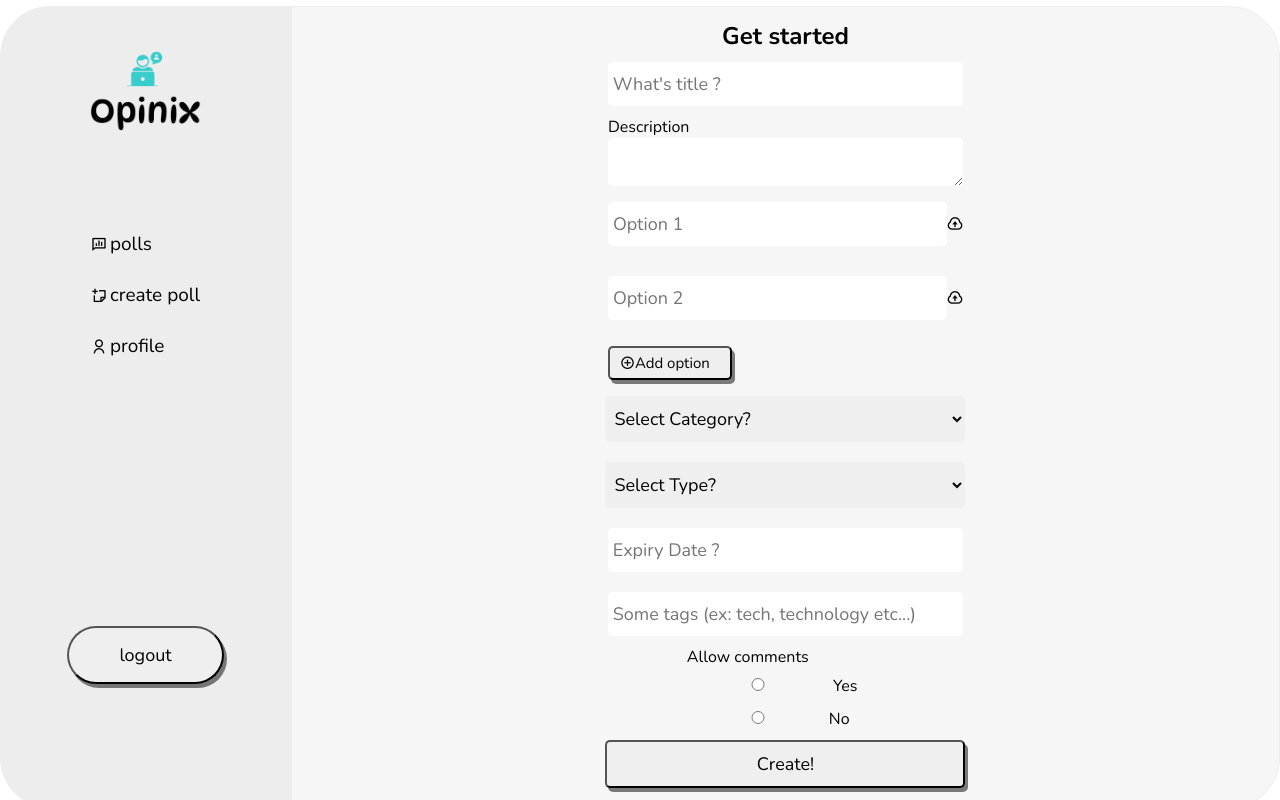
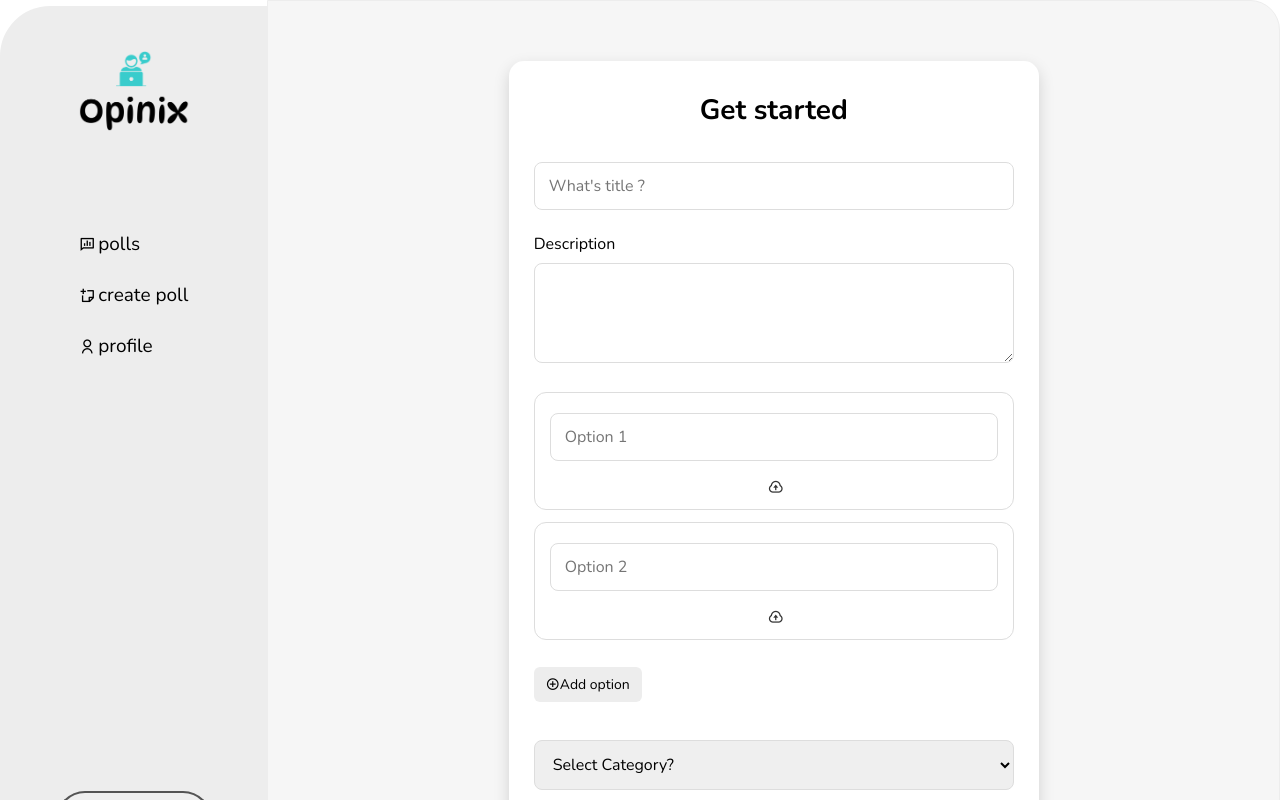
Before and after one commit to jdsteadycode/opinix-web, a React (Vite) app in the folder frontend/: page /create-poll in a window 1280 px wide. Shown: the top 800 px of the page. Built offline with nearby package versions, Linux system fonts and the light colour scheme; sample sign-in values are in the browser's storage.

Commit message:
[*CAUTION*] updated styles for opinix-web

```diff
--- a/frontend/src/App.css
+++ b/frontend/src/App.css
@@ -135,6 +135,7 @@
 }
 
 /* main section */
+/*
 .app-content {
     width: calc(100vw - 100px);
     height: calc(100vh - 100px);
@@ -148,6 +149,21 @@
     border-radius: 0 50px 50px 0;
 
 }
+*/
+
+.app-content {
+  width: 100%;
+  min-height: calc(100vh - 100px); /* fill screen height minus header/footer */
+  background-color: var(--light-secondary-back-color);
+  display: flex;
+  justify-content: center;  /* horizontally center poll grid */
+  align-items: flex-start;  /* align to top, not center */
+  padding: 40px 20px;
+  border: 1px solid var(--light-primary-back-color);
+  border-radius: 0 30px 30px 0;
+  overflow-y: auto; /* allow scrolling if polls overflow */
+}
+
 
 /* footer-section */
 .app-footer {
@@ -277,109 +293,117 @@
 
 
 /* create-poll module */
-.app-content {
-    width: calc(100vw - 100px);
-    /* height: calc(100vh - 100px); */
-    height: 100vh;
-    background-color: var(--light-secondary-back-color);
-    display: flex;
-    flex-direction: column;
-    justify-content: center;
-    align-items: center;
-    margin: 6px 0px 0px 0px;
-    border: 1px solid var(--light-primary-back-color);
-    border-radius: 0 50px 50px 0;
-
-}
 
 /* create-poll-form */
+/*
 .app-content .create-poll-form {
-    /* background: brown; */
     width: calc(100vw - 560px);
-    max-width: 480px;   /* cannot execeed more than limit: 480px */
-    /* height: calc(100vh - 400px); */
+    max-width: 480px;
     display: flex;
     flex-direction: column;
     justify-content: center;
     align-items: center;
 }
-
-/* general inputs [name] */
-.app-content .create-poll-form input {
-    width: 72%;
-    margin: 10px auto;
-    padding: 10px 5px;
-    font-size: 18px;
-    border: none;
-    border-radius: 5px;
+*/
+.app-content .create-poll-form {
+  background: #fff;
+  width: 100%;
+  max-width: 480px;          /* card look */
+  margin: 20px auto;
+  padding: 30px 25px;
+  border-radius: 15px;
+  box-shadow: 0 6px 16px rgba(0, 0, 0, 0.15);
+  display: flex;
+  flex-direction: column;
+  gap: 15px;
 }
 
-.app-content .create-poll-form .poll-description {
-  width: 74%;
+/* Heading */
+.app-content .create-poll-form h1 {
+  font-size: 28px;
+  margin-bottom: 10px;
+  text-align: center;
+  color: var(--light-primary-text-fore-color);
 }
 
-.app-content .create-poll-form .poll-description label {
-  display: block;
+/* Inputs, select, textarea */
+.app-content .create-poll-form input,
+.app-content .create-poll-form select,
+.app-content .create-poll-form textarea {
+  width: 100%;
+  box-sizing: border-box;
+  margin: 8px 0;
+  padding: 12px 14px;
+  font-size: 16px;
+  border: 1px solid #ddd;
+  border-radius: 8px;
+  outline: none;
+  transition: border-color 0.2s, box-shadow 0.2s;
 }
 
-.app-content .create-poll-form .poll-description-text-area {
-  width: 100%;
-  border: none;
-  border-radius: 5px;
-  font-size: 18px;
+.app-content .create-poll-form textarea {
+  min-height: 100px;
+  resize: vertical;
 }
 
-.app-content .create-poll-form .poll-category {
-    width: 75%;
-    margin: 10px auto;
-    padding: 10px 5px;
-    font-size: 18px;
-    border: none;
-    border-radius: 5px;
+/* Focus effect */
+.app-content .create-poll-form input:focus,
+.app-content .create-poll-form select:focus,
+.app-content .create-poll-form textarea:focus {
+  border-color: var(--light-primary-back-color);
+  box-shadow: 0 0 0 3px rgba(0, 0, 0, 0.05);
 }
 
-.app-content .create-poll-form .poll-type {
-    width: 75%;
-    margin: 10px auto;
-    padding: 10px 5px;
-    font-size: 18px;
-    border: none;
-    border-radius: 5px;
+/* Poll options row */
+.poll-option-wrap {
+  display: flex;
+  align-items: center;
+  gap: 8px;
+  margin-bottom: 12px;
 }
 
-.app-content .create-poll-form .poll-option-box {
-  width: 74%;
+.poll-option-wrap input[type="text"] {
+  flex: 1;
+  min-width: 0;
 }
 
-.app-content .create-poll-form .poll-option-box .option {
-  width: 97%;
+.file-upload-icon {
+  flex-shrink: 0;
+  font-size: 20px;
+  cursor: pointer;
+  transition: color 0.2s;
 }
 
-.app-content .create-poll-form .new-poll-option {
-  width: 74%;
+.file-upload-icon:hover {
+  color: #000;
 }
 
-.app-content .create-poll-form .new-poll-option .new-poll-option-button {
-  text-align: left;
-  width: 35%;
-  font-size: 15px;
-  padding: 5px 10px;
-}
-
-.poll-option-wrap {
-  /* position: relative; */
-  display: flex;
-  align-items: center;
-  margin-bottom: 10px;
-}
-
-/* poll-option-remove button */
+/* Remove option button */
 .poll-option-wrap span {
+  cursor: pointer;
+  color: crimson;
   font-size: 20px;
 }
 
-.app-content .create-poll-form button {
-    width: 75%;
+/* Add new option button */
+.new-poll-option .new-poll-option-button {
+  background: var(--light-primary-back-color);
+  color: var(--light-primary-text-fore-color);
+  border: none;
+  border-radius: 6px;
+  padding: 8px 12px;
+  font-size: 14px;
+  cursor: pointer;
+  transition: background 0.2s;
+}
+
+.new-poll-option .new-poll-option-button:hover {
+  background: #eee;
+}
+
+/* create-poll section create-button */
+.app-content .create-poll-form .create-btn {
+    width: 100%;
     padding: 10px 5px;
     margin: 6px auto;
     border-radius: 5px;
@@ -390,16 +414,23 @@
 }
 
 
-.app-content .create-poll-form  button:active {
+.app-content .create-poll-form  .create-btn:active {
     font-weight: bold;
     box-shadow: 0px 0px 0 rgba(0, 0, 0, 0.5);
 }
 
-.app-content .create-poll-form .responsive .responsive-btn{
+/* create-poll section input error */
+.app-content .create-poll-form .error {
+  color: crimson;
+}
+
+
+/* Responsive add-option button */
+.app-content .create-poll-form .responsive .responsive-btn {
   position: relative;
-    left: -46%;
+  left: 0;
   border: none;
-    width: 15%;
+  width: 40px;
   font-size: 32px;
   box-shadow: none;
   background: transparent;
@@ -407,10 +438,32 @@
   display: none;
 }
 
+/* Comments radio group */
+.poll-comments {
+  display: flex;
+  align-items: center;
+  gap: 10px;
+  margin: 12px 0;
+  font-size: 14px;
+}
+
+.poll-comments label {
+  font-weight: 500;
+}
+
+.poll-comments input[type="radio"] {
+  margin: 0;
+}
+
+.poll-comments input[type="radio"] + label {
+  margin-right: 15px;
+}
 
 /* User-Profile section */
 .app-profile-content {
-  display: block;
+    display: grid;
+    grid-template-rows: 1fr 1fr 1fr;
+    gap: 50px;
 }
 
 /* user-profile heading-section */
@@ -445,7 +498,8 @@
 
 .app-profile-content .profile-analytics-container .profile-analytic-cards .analytics-card {
     background: var(--light-secondary-back-color);
-  padding: 20px;
+    margin: 0 100px 0 0;
+    padding: 10px 10px;
     border: 1px solid var(--light-primary-text-fore-color);
     border-radius: 5px;
     box-shadow: 5px 5px 10px rgba(0, 0, 0, 0.15);
@@ -489,6 +543,220 @@
   box-shadow: 0 0 0 rgba(0, 0, 0, 0.5);
 }
 
+/* Polls Component/ Section */
+.app-content  .polls-page {
+  display: block;           /* remove flexbox here */
+  padding: 40px 20px;
+}
+
+/* Poll grid */
+.polls-grid {
+  display: grid;
+  grid-template-columns: repeat(auto-fill, minmax(280px, 1fr));
+  gap: 20px;
+  width: 100%;
+  max-width: 1100px;
+  margin: 0 auto;
+}
+
+/* Poll card */
+.polls-card {
+  background: #fff;
+  padding: 20px;
+  border-radius: 12px;
+  box-shadow: 0 4px 10px rgba(0,0,0,0.1);
+  transition: transform 0.2s;
+}
+
+.polls-card a {
+  text-decoration: none;
+  color: var(--light-primary-text-fore-color);
+}
+
+.polls-card:hover {
+  transform: translateY(-5px);
+}
+
+.polls-card h2 {
+  font-size: 20px;
+  margin-bottom: 8px;
+  color: var(--light-primary-text-fore-color);
+}
+
+.polls-card .desc {
+  font-size: 14px;
+  margin-bottom: 12px;
+  color: #555;
+}
+
+/* Meta info */
+.polls-card .meta {
+  display: flex;
+  justify-content: space-between;
+  font-size: 13px;
+  margin-bottom: 10px;
+  color: #777;
+}
+
+/* Tags */
+.polls-card .tags {
+  display: flex;
+  flex-wrap: wrap;
+  gap: 6px;
+  margin-bottom: 10px;
+}
+
+.polls-card .tag {
+  background: var(--light-primary-back-color);
+  color: var(--light-primary-text-fore-color);
+  padding: 4px 8px;
+  border-radius: 6px;
+  font-size: 12px;
+}
+
+/* Expiration */
+.polls-card .expires {
+  font-size: 12px;
+  color: crimson;
+  font-weight: 500;
+}
+
+/* Single-Poll Component Section */
+.poll-page {
+  width: 100%;
+  max-width: 700px;
+  margin: 0 auto;
+}
+
+.poll-card {
+  background: #fff;
+  padding: 25px 20px;
+  border-radius: 15px;
+  box-shadow: 0 6px 18px rgba(0,0,0,0.12);
+  display: flex;
+  flex-direction: column;
+  gap: 18px;
+  animation: fadeIn 0.4s ease-in-out;
+}
+
+/* Title & Description */
+.poll-card h2 {
+  font-size: 24px;
+  font-weight: 600;
+  margin-bottom: 5px;
+  color: var(--light-primary-text-fore-color);
+}
+
+.poll-card .desc {
+  font-size: 16px;
+  color: #555;
+  margin-bottom: 10px;
+}
+
+/* Meta info (author & category) */
+.poll-card .meta {
+  display: flex;
+  justify-content: space-between;
+  font-size: 14px;
+  color: #777;
+  border-bottom: 1px solid #eee;
+  padding-bottom: 8px;
+}
+
+/* Tags */
+.poll-card .tags {
+  display: flex;
+  flex-wrap: wrap;
+  gap: 8px;
+}
+
+.poll-card .tag {
+  background: var(--light-primary-back-color);
+  color: var(--light-primary-text-fore-color);
+  padding: 5px 10px;
+  border-radius: 20px;
+  font-size: 13px;
+}
+
+/* =========================
+   POLL OPTIONS
+   ========================= */
+.poll-card form {
+  display: flex;
+  flex-direction: column;
+  gap: 15px;
+}
+
+.poll-option-wrap {
+  display: flex;
+  flex-direction: column;  /* stack input + media */
+  gap: 8px;
+  padding: 12px 15px;
+  border: 1px solid #ddd;
+  border-radius: 12px;
+  transition: all 0.2s ease;
+}
+
+.poll-option-wrap:hover {
+  border-color: var(--light-primary-back-color);
+  background: #fafafa;
+}
+
+.poll-option-wrap input[type="radio"],
+.poll-option-wrap input[type="checkbox"] {
+  transform: scale(1.2);
+  margin-right: 8px;
+}
+
+.poll-option-wrap label {
+  font-size: 15px;
+  font-weight: 500;
+  color: #333;
+  margin-left: 4px;
+}
+
+/* Media styling */
+.poll-option-media {
+  border-radius: 10px;
+  max-width: 100%;
+  height: auto;
+  margin-top: 8px;
+  box-shadow: 0 3px 8px rgba(0,0,0,0.1);
+}
+
+/* Expiration info */
+.poll-card .expires {
+  font-size: 13px;
+  color: crimson;
+  text-align: right;
+  margin-top: 8px;
+  font-weight: 500;
+}
+
+/* Submit button */
+.poll-card .create-btn {
+  margin-top: 15px;
+  width: 100%;
+  padding: 12px;
+  border-radius: 8px;
+  font-size: 16px;
+  background: var(--light-primary-back-color);
+  color: var(--light-primary-text-fore-color);
+  cursor: grab;
+  box-shadow: 3px 4px 0 rgba(0,0,0,0.5);
+  transition: transform 0.15s, box-shadow 0.15s;
+}
+
+.poll-card .create-btn:disabled {
+  opacity: 0.6;
+  cursor: not-allowed;
+  box-shadow: none;
+}
+
+.poll-card .create-btn:active {
+  transform: translateY(2px);
+  box-shadow: 0px 0px 0 rgba(0,0,0,0.5);
+}
 
 
 /* responsive-design */
@@ -582,6 +850,18 @@
   .app-content .create-poll-form .responsive .responsive-btn {
     display: block;
   }
+
+  /* Single-Poll Module */
+  .poll-card {
+    padding: 20px 15px;
+  }
+  .poll-card h2 {
+    font-size: 20px;
+  }
+  .poll-option-wrap {
+    padding: 10px;
+  }
+
 }
 
 /* screen: 600px (ultra-low-screen mobile-phones) */
@@ -591,4 +871,15 @@
   .container .app-content {
     height: 100%;
   }
+
+  /* Single Poll Module */
+  .poll-card h2 {
+    font-size: 18px;
   }
+  .poll-card .desc {
+    font-size: 14px;
+  }
+  .poll-option-wrap label {
+    font-size: 14px;
+  }
+}
```
Lines whose indentation alone changed are shown as unchanged.
